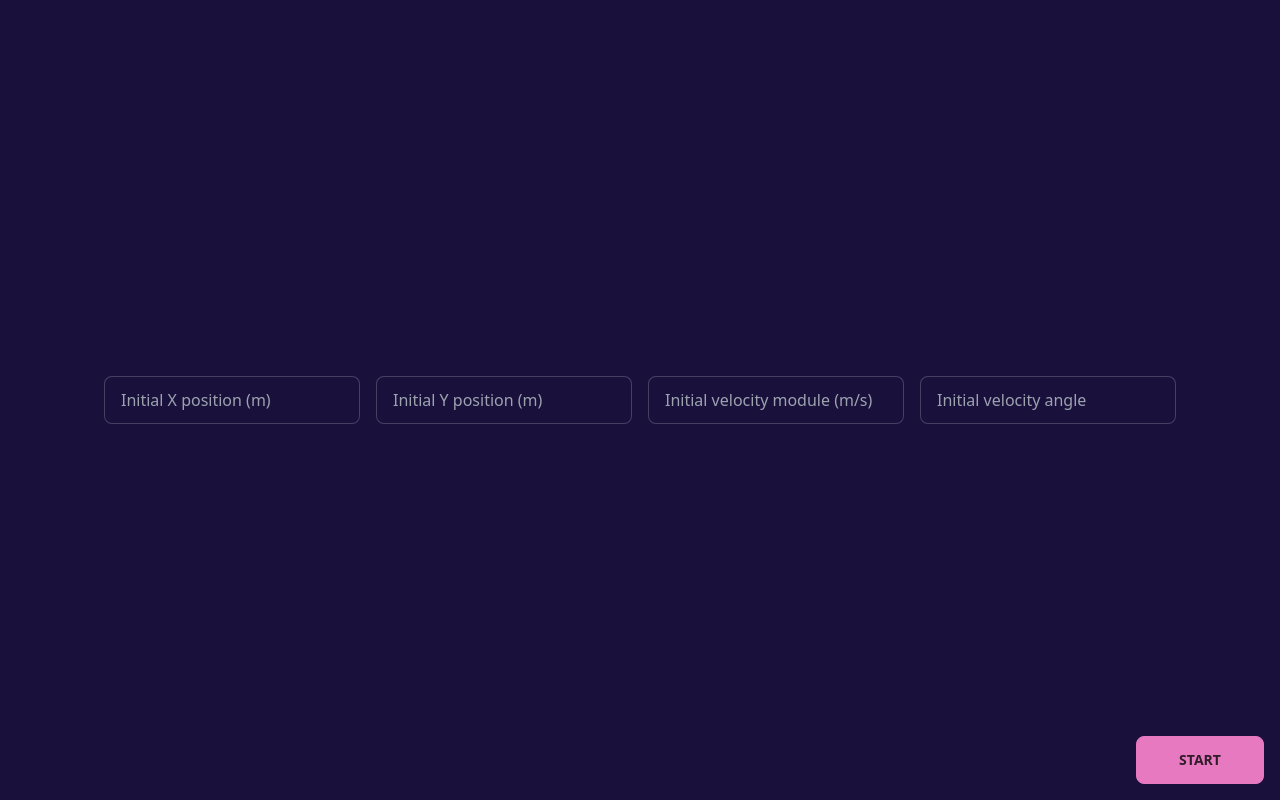
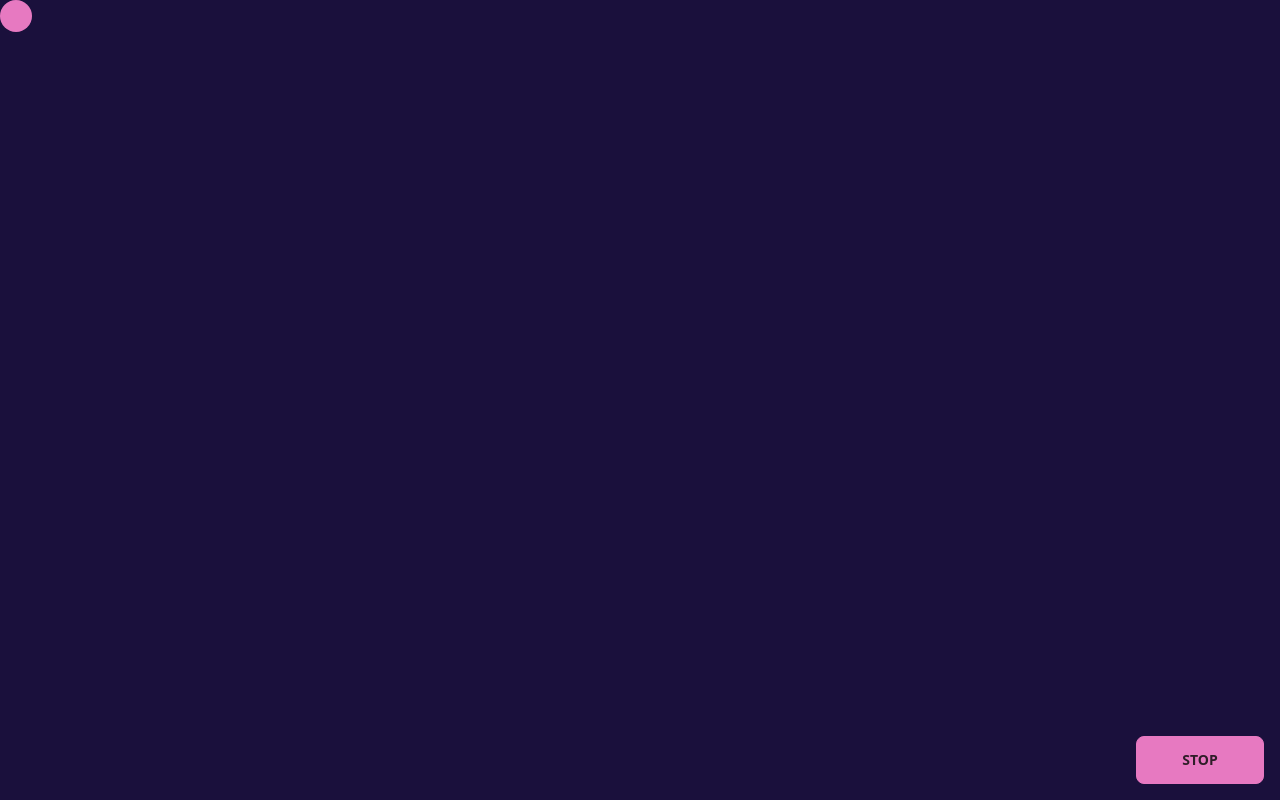
Before and after one commit to marco-vidali/parabolic-motion, a React (Create React App) app: page / in a window 1280 px wide. Both pictures are taken after a click on the button "START". Built offline with nearby package versions, Linux system fonts and the light colour scheme.

Commit message:
Done simulation

```diff
--- a/src/App.tsx
+++ b/src/App.tsx
@@ -1,5 +1,6 @@
 import { useState } from "react";
 import Data from "./components/Data";
+import Simulation from "./components/Simulation";
 
 function App() {
   const [started, setStarted] = useState(false);
@@ -17,63 +18,92 @@ function App() {
       setV0(null);
       setAngle(null);
     } else {
-      if (!s0X || !s0Y || !v0 || !angle) return;
+      if (!s0X === null || !s0Y === null || !v0 === null || !angle === null)
+        return;
       setStarted(true);
     }
   }
 
   function handleSetS0X(e: React.ChangeEvent<HTMLInputElement>) {
-    const value = Number(e.target.value);
-    if (!isNaN(value) || value === null) setS0X(value);
+    const value = e.target.value.trim();
+    if (value === "") {
+      setS0X(null);
+    } else {
+      const numericValue = Number(value);
+      if (!isNaN(numericValue)) {
+        setS0X(numericValue);
+      }
+    }
   }
 
   function handleSetS0Y(e: React.ChangeEvent<HTMLInputElement>) {
-    const value = Number(e.target.value);
-    if (!isNaN(value) || value === null) setS0Y(value);
+    const value = e.target.value.trim();
+    if (value === "") {
+      setS0Y(null);
+    } else {
+      const numericValue = Number(value);
+      if (!isNaN(numericValue)) {
+        setS0Y(numericValue);
+      }
+    }
   }
 
   function handleSetV0(e: React.ChangeEvent<HTMLInputElement>) {
-    const value = Number(e.target.value);
-    if (!isNaN(value) || value === null) setV0(value);
+    const value = e.target.value.trim();
+    if (value === "") {
+      setV0(null);
+    } else {
+      const numericValue = Number(value);
+      if (!isNaN(numericValue)) {
+        setV0(numericValue);
+      }
+    }
   }
 
   function handleSetAngle(e: React.ChangeEvent<HTMLInputElement>) {
-    const value = Number(e.target.value);
-    if (!isNaN(value) || value === null) setAngle(value);
+    const value = e.target.value.trim();
+    if (value === "") {
+      setAngle(null);
+    } else {
+      const numericValue = Number(value);
+      if (!isNaN(numericValue)) {
+        setAngle(numericValue);
+      }
+    }
   }
 
   return (
     <>
       {started ? (
-        "Started"
+        <Simulation s0X={s0X!} s0Y={s0Y!} v0={v0!} angle={angle!} />
       ) : (
         <Data>
           <input
             type="text"
             placeholder="Initial X position (m)"
             className="input input-bordered w-64"
-            value={s0X ? s0X : ""}
+            value={s0X !== null ? s0X : ""}
             onChange={handleSetS0X}
           />
           <input
             type="text"
             placeholder="Initial Y position (m)"
             className="input input-bordered w-64"
-            value={s0Y ? s0Y : ""}
+            value={s0Y !== null ? s0Y : ""}
             onChange={handleSetS0Y}
           />
           <input
             type="text"
             placeholder="Initial velocity module (m/s)"
             className="input input-bordered w-64"
-            value={v0 ? v0 : ""}
+            value={v0 !== null ? v0 : ""}
             onChange={handleSetV0}
           />
           <input
             type="text"
             placeholder="Initial velocity angle"
             className="input input-bordered w-64"
-            value={angle ? angle : ""}
+            value={angle !== null ? angle : ""}
             onChange={handleSetAngle}
           />
         </Data>
--- /dev/null
+++ b/src/components/Simulation.tsx
@@ -0,0 +1,55 @@
+import { useEffect, useState } from "react";
+
+export default function Simulation({
+  s0X,
+  s0Y,
+  v0,
+  angle,
+}: {
+  s0X: number;
+  s0Y: number;
+  v0: number;
+  angle: number;
+}) {
+  const fixedAngle = (angle * Math.PI) / 180;
+  const g = 9.807;
+
+  const [x, setX] = useState(s0X);
+  const [y, setY] = useState(s0Y);
+  const v0X = v0 * Math.cos(fixedAngle);
+  const v0Y = v0 * Math.sin(fixedAngle);
+
+  let animationFrameId: number;
+  const start = new Date().getTime();
+
+  const updatePosition = () => {
+    const now = new Date().getTime();
+    const t = (now - start) / 1000;
+    const newX = s0X + v0X * t;
+    const newY = -(g * Math.pow(t, 2)) / 2 + v0Y * t + s0Y;
+
+    if (newY <= 0) {
+      cancelAnimationFrame(animationFrameId);
+    } else {
+      setX(newX);
+      setY(newY);
+    }
+
+    animationFrameId = requestAnimationFrame(updatePosition);
+  };
+
+  useEffect(() => {
+    updatePosition();
+
+    return () => {
+      cancelAnimationFrame(animationFrameId);
+    };
+  }, []);
+
+  return (
+    <div
+      className="w-8 h-8 bg-primary rounded-full absolute"
+      style={{ left: x, bottom: y }}
+    />
+  );
+}
```
